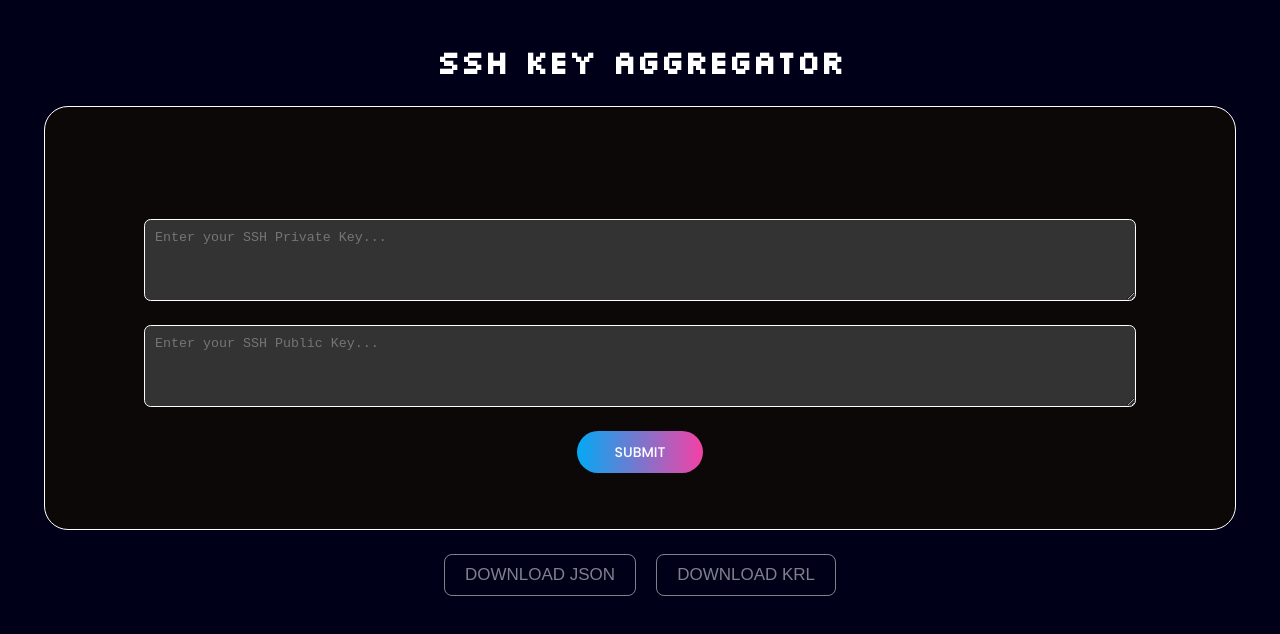
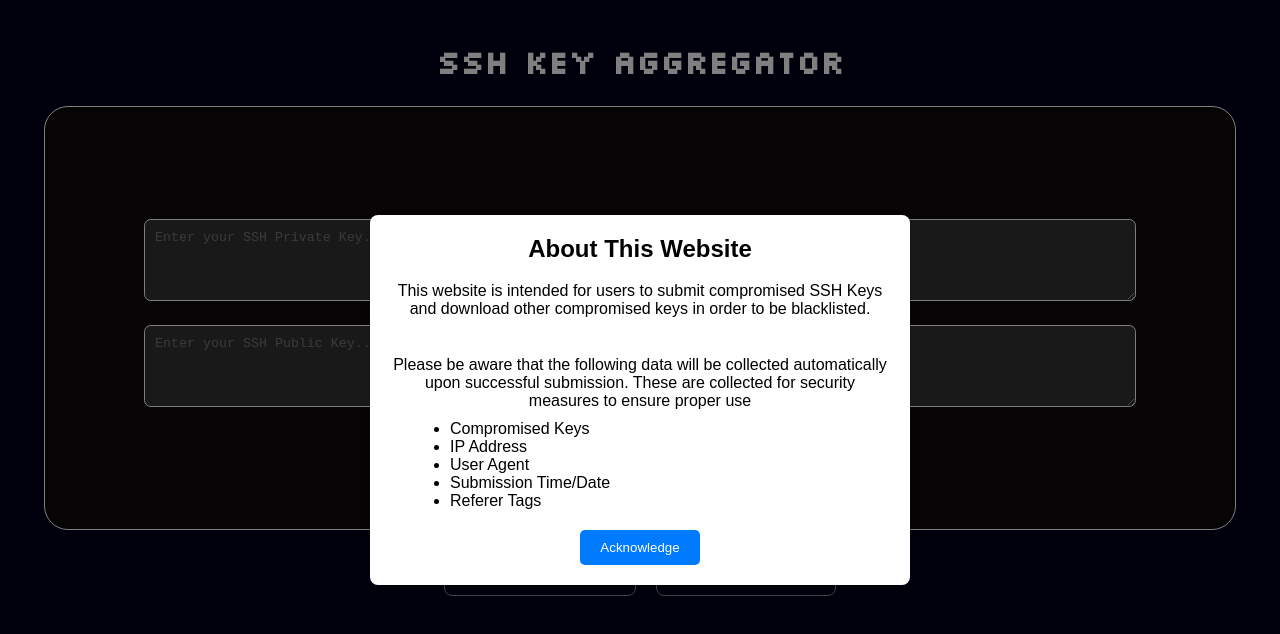
Before and after one commit to K1zum1/SSH-Key-Aggregator, a React (Create React App) app in the folder ssh-key-submission/: page / in a window 1280 px wide. Shown: the top 634 px of the page. Built offline with nearby package versions, Linux system fonts and the light colour scheme; what ldrs would draw is missing.

Commit message:
handling modal on startup

```diff
--- a/ssh-key-submission/src/App.css
+++ b/ssh-key-submission/src/App.css
@@ -13,6 +13,9 @@ h1 {
   color: #ffffff;
 }
 
+.main-container {
+  padding: 20px;
+}
 
 
 .titleText {
--- a/ssh-key-submission/src/App.js
+++ b/ssh-key-submission/src/App.js
@@ -1,5 +1,6 @@
-import React, { useState } from 'react';
+import React, { useState, useEffect } from 'react';
 import SSHKeyForm from './components/SSHKeyForm';
+import InfoModal from './components/InfoModal';
 import './App.css';
 import { quantum } from 'ldrs';
 
@@ -8,6 +9,15 @@ quantum.register();
 const App = () => {
   const [isLoading, setIsLoading] = useState(false);
   const [error, setError] = useState('');
+  const [showModal, setShowModal] = useState(true);
+
+  const handleCloseModal = () => {
+    setShowModal(false);
+  };
+
+  useEffect(() => {
+    setShowModal(true);
+  }, []);
 
   const handleFormSubmit = async ({ sshPrivKey, sshPubKey, keyType }) => {
     setIsLoading(true);
@@ -39,7 +49,7 @@ const App = () => {
     try {
       const response = await fetch('/api/generateJSON');
       if (!response.ok) {
-        throw new Error('Failed to generate KRL.');
+        throw new Error('Failed to generate JSON.');
       }
       const data = await response.json();
       const blob = new Blob([JSON.stringify(data, null, 2)], { type: 'application/json' });
@@ -88,7 +98,10 @@ const App = () => {
     <div>
       <h1 className="titleText" data-text="SSH Key Aggregator">SSH Key Aggregator</h1>
       {error && <p className="error-message">{error}</p>}
-      <SSHKeyForm onSubmit={handleFormSubmit} />
+      <div className="app-container">
+        {showModal && <InfoModal onClose={handleCloseModal} />}
+        <SSHKeyForm onSubmit={handleFormSubmit} />
+      </div>
       {isLoading && (
         <div className="loading-container">
           <p className="loading-text">Submitting your key</p>
```
